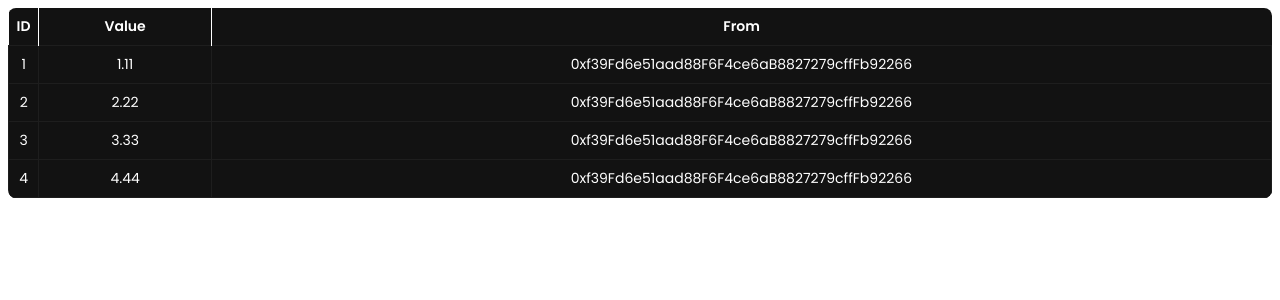
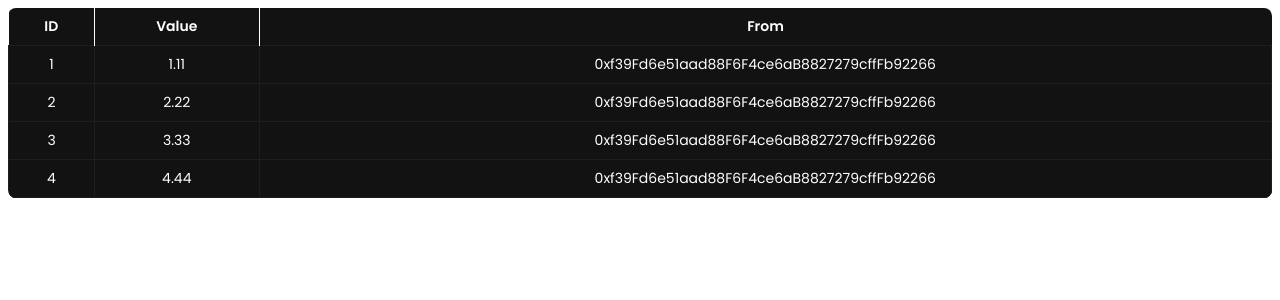
Before and after one commit to CollaborativeTeam/challenge, a Next.js app: page / in a window 1280 px wide. Shown: the top 300 px of the page. Built offline with nearby package versions, Linux system fonts and the light colour scheme.

Commit message:
fix: solve comments

```diff
--- a/src/components/shared/table/components/TableHeaderItem.js
+++ b/src/components/shared/table/components/TableHeaderItem.js
@@ -3,24 +3,21 @@ import styled from 'styled-components'
 import { globalStyles } from '../../../../styles/constants'
 import { darkTheme } from '../../../../styles/theme'
 
-const STH = styled.th`
+const Sth = styled.th`
   font-weight: normal;
   padding: ${globalStyles.smSpacing};
   color: ${darkTheme.primary};
   text-transform: capitalize;
   font-weight: 600;
   font-size: 14px;
+
   :not(:last-of-type) {
     border-right: 1px solid white;
-  }
-  :first-of-type {
-    width: 1%;
-    white-space: nowrap;
   }
 `
 
 const TableHeaderItem = ({ item }) => {
-  return <STH>{item.title}</STH>
+  return <Sth>{item.title}</Sth>
 }
 
 export default TableHeaderItem
--- a/src/components/shared/table/components/TableItem.js
+++ b/src/components/shared/table/components/TableItem.js
@@ -3,21 +3,20 @@ import styled from 'styled-components'
 import { globalStyles } from '../../../../styles/constants'
 import { darkTheme } from '../../../../styles/theme'
 
-const TableItem = ({ item, config }) => {
 const STBodyTR = styled.tr`
   background-color: #121212;
 `
-  const STD = styled.td`
+const Std = styled.td`
   padding: ${globalStyles.smSpacing};
   border: 1px solid ${darkTheme.backgroundSecondary};
   font-size: 14px;
   color: white;
 `
-
+const TableItem = ({ item, config }) => {
   return (
     <STBodyTR>
       {config.map((c, idx) => (
-        <STD key={idx}>{item[c.key]}</STD>
+        <Std key={idx}>{item[c.key]}</Std>
       ))}
     </STBodyTR>
   )
--- a/src/components/shared/table/index.js
+++ b/src/components/shared/table/index.js
@@ -21,7 +21,6 @@ const STHead = styled.thead`
 const STHeadTR = styled.tr`
   background-color: ${darkTheme.backgroundPrimary};
 `
-
 const STBody = styled.tbody`
   background-color: ${darkTheme.backgroundSecondary};
 `
```
Lines whose indentation alone changed are shown as unchanged.
